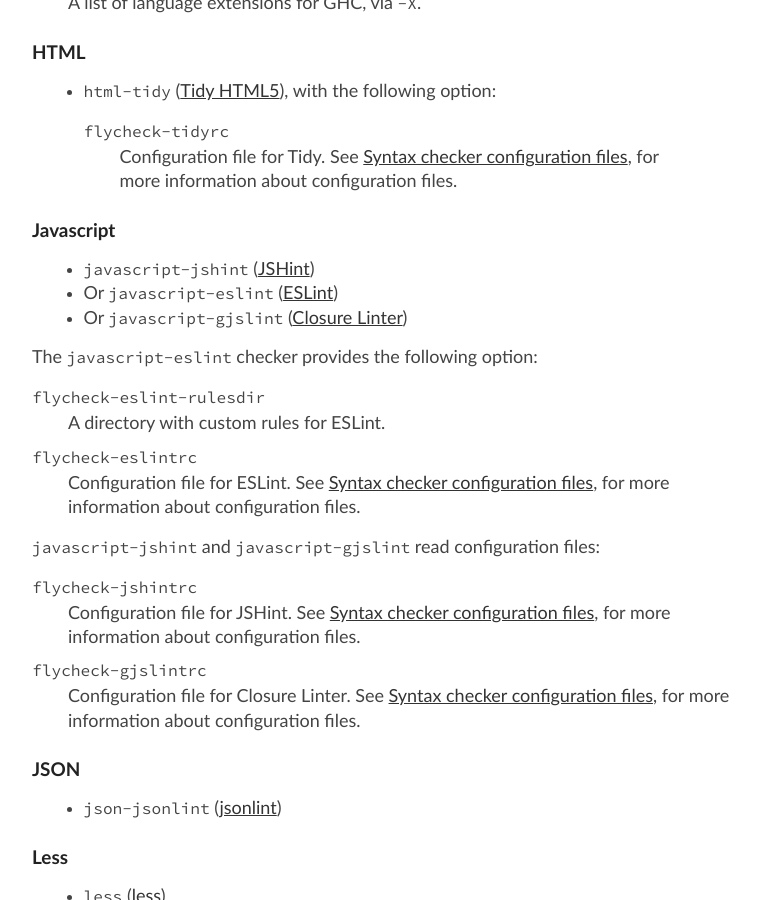
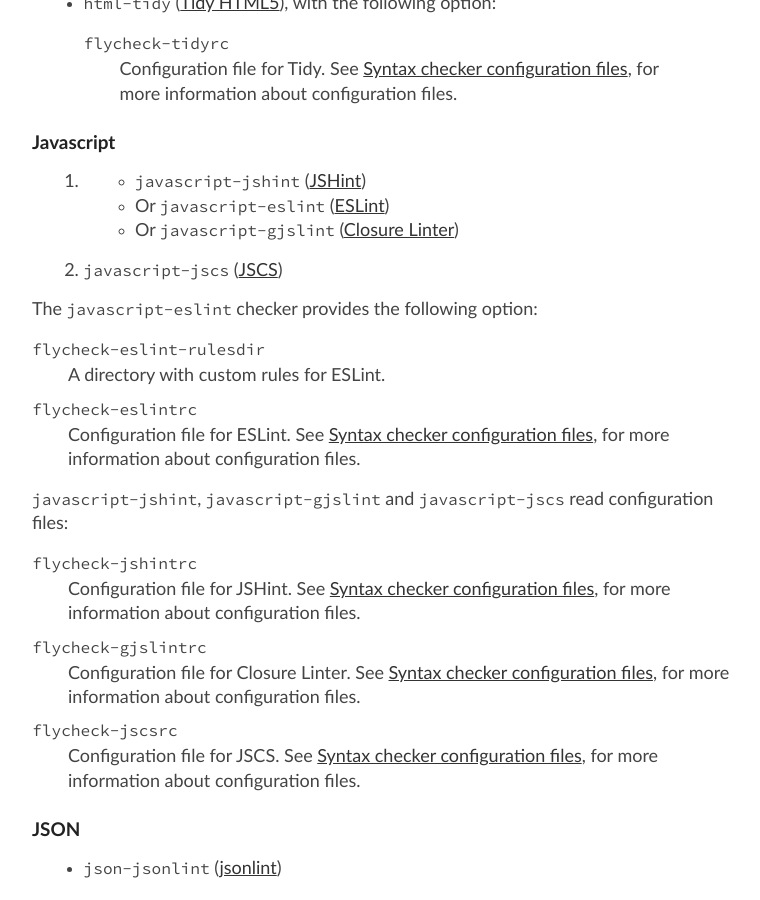
Before and after one commit to cmarqu/flycheck.github.io, a Jekyll site: the page manual/latest/Supported-languages.html, which Jekyll copies as it is, in a window 1280 px wide and 900 px high, scrolled down 5625 px. Shown: the whole window, without its empty margins (258-1018 px from the left). Built offline with Jekyll 4.4.1, drawn with Linux system fonts in a browser that asks for light colours; some of the changed text lies outside the part shown.

Commit message:
Update manual from flycheck/flycheck@2c208b0

```diff
--- a/manual/latest/Function-and-Variable-Index.html
+++ b/manual/latest/Function-and-Variable-Index.html
@@ -157,6 +157,7 @@
 <tr><td></td><td valign="top"><a href="Checking-buffers.html#index-flycheck_002didle_002dchange_002ddelay"><code>flycheck-idle-change-delay</code></a>:</td><td>&nbsp;</td><td valign="top"><a href="Checking-buffers.html#Checking-buffers">Checking buffers</a></td></tr>
 <tr><td></td><td valign="top"><a href="Reporting-results.html#index-flycheck_002dindication_002dmode"><code>flycheck-indication-mode</code></a>:</td><td>&nbsp;</td><td valign="top"><a href="Reporting-results.html#Reporting-results">Reporting results</a></td></tr>
 <tr><td></td><td valign="top"><a href="Reporting-results.html#index-flycheck_002dinfo"><code>flycheck-info</code></a>:</td><td>&nbsp;</td><td valign="top"><a href="Reporting-results.html#Reporting-results">Reporting results</a></td></tr>
+<tr><td></td><td valign="top"><a href="Supported-languages.html#index-flycheck_002djscsrc"><code>flycheck-jscsrc</code></a>:</td><td>&nbsp;</td><td valign="top"><a href="Supported-languages.html#Supported-languages">Supported languages</a></td></tr>
 <tr><td></td><td valign="top"><a href="Supported-languages.html#index-flycheck_002djshintrc"><code>flycheck-jshintrc</code></a>:</td><td>&nbsp;</td><td valign="top"><a href="Supported-languages.html#Supported-languages">Supported languages</a></td></tr>
 <tr><td></td><td valign="top"><a href="Usage.html#index-flycheck_002dkeymap_002dprefix"><code>flycheck-keymap-prefix</code></a>:</td><td>&nbsp;</td><td valign="top"><a href="Usage.html#Usage">Usage</a></td></tr>
 <tr><td></td><td valign="top"><a href="Supported-languages.html#index-flycheck_002dlintr_002dcaching"><code>flycheck-lintr-caching</code></a>:</td><td>&nbsp;</td><td valign="top"><a href="Supported-languages.html#Supported-languages">Supported languages</a></td></tr>
--- a/manual/latest/Main-Index.html
+++ b/manual/latest/Main-Index.html
@@ -129,7 +129,6 @@
 <tr><td></td><td valign="top"><a href="Supported-languages.html#index-D-language">D language</a>:</td><td>&nbsp;</td><td valign="top"><a href="Supported-languages.html#Supported-languages">Supported languages</a></td></tr>
 <tr><td colspan="4"> <hr class="texinfo-default-rule"/></td></tr>
 <tr><th><a name="Main-Index_cp_letter-E">E</a></th><td></td><td></td></tr>
-<tr><td></td><td valign="top"><a href="Supported-languages.html#index-Elixir-language">Elixir language</a>:</td><td>&nbsp;</td><td valign="top"><a href="Supported-languages.html#Supported-languages">Supported languages</a></td></tr>
 <tr><td></td><td valign="top"><a href="Supported-languages.html#index-Emacs-Lisp-language">Emacs Lisp language</a>:</td><td>&nbsp;</td><td valign="top"><a href="Supported-languages.html#Supported-languages">Supported languages</a></td></tr>
 <tr><td></td><td valign="top"><a href="Supported-languages.html#index-Erlang-language">Erlang language</a>:</td><td>&nbsp;</td><td valign="top"><a href="Supported-languages.html#Supported-languages">Supported languages</a></td></tr>
 <tr><td></td><td valign="top"><a href="Supported-languages.html#index-ERuby-language">ERuby language</a>:</td><td>&nbsp;</td><td valign="top"><a href="Supported-languages.html#Supported-languages">Supported languages</a></td></tr>
@@ -166,7 +165,6 @@
 <tr><td></td><td valign="top"><a href="Supported-languages.html#index-Language_002c-Coq">Language, Coq</a>:</td><td>&nbsp;</td><td valign="top"><a href="Supported-languages.html#Supported-languages">Supported languages</a></td></tr>
 <tr><td></td><td valign="top"><a href="Supported-languages.html#index-Language_002c-CSS">Language, CSS</a>:</td><td>&nbsp;</td><td valign="top"><a href="Supported-languages.html#Supported-languages">Supported languages</a></td></tr>
 <tr><td></td><td valign="top"><a href="Supported-languages.html#index-Language_002c-D">Language, D</a>:</td><td>&nbsp;</td><td valign="top"><a href="Supported-languages.html#Supported-languages">Supported languages</a></td></tr>
-<tr><td></td><td valign="top"><a href="Supported-languages.html#index-Language_002c-Elixir">Language, Elixir</a>:</td><td>&nbsp;</td><td valign="top"><a href="Supported-languages.html#Supported-languages">Supported languages</a></td></tr>
 <tr><td></td><td valign="top"><a href="Supported-languages.html#index-Language_002c-Emacs-Lisp">Language, Emacs Lisp</a>:</td><td>&nbsp;</td><td valign="top"><a href="Supported-languages.html#Supported-languages">Supported languages</a></td></tr>
 <tr><td></td><td valign="top"><a href="Supported-languages.html#index-Language_002c-Erlang">Language, Erlang</a>:</td><td>&nbsp;</td><td valign="top"><a href="Supported-languages.html#Supported-languages">Supported languages</a></td></tr>
 <tr><td></td><td valign="top"><a href="Supported-languages.html#index-Language_002c-ERuby">Language, ERuby</a>:</td><td>&nbsp;</td><td valign="top"><a href="Supported-languages.html#Supported-languages">Supported languages</a></td></tr>
--- a/manual/latest/Supported-languages.html
+++ b/manual/latest/Supported-languages.html
@@ -348,15 +348,6 @@
 results.
 </p></div>
 
-<a name="Elixir"></a>
-<h3 class="unnumberedsec">Elixir</h3>
-<a name="language_002dElixir"></a><a name="index-Language_002c-Elixir"></a>
-<a name="index-Elixir-language"></a>
-
-<ul>
-<li> <code>elixir</code> (<a href="http://elixir-lang.org/">Elixir interpreter</a>)
-</li></ul>
-
 <a name="Emacs-Lisp"></a>
 <h3 class="unnumberedsec">Emacs Lisp</h3>
 <a name="language_002dEmacs-Lisp"></a><a name="index-Language_002c-Emacs-Lisp"></a>
@@ -585,12 +576,15 @@
 <a name="language_002dJavascript"></a><a name="index-Language_002c-Javascript"></a>
 <a name="index-Javascript-language"></a>
 
-<ul>
+<ol>
+<li> <ul>
 <li> <code>javascript-jshint</code> (<a href="http://jshint.com/">JSHint</a>)
 </li><li> Or <code>javascript-eslint</code> (<a href="http://eslint.org/">ESLint</a>)
 </li><li> Or <code>javascript-gjslint</code>
 (<a href="https://developers.google.com/closure/utilities">Closure Linter</a>)
 </li></ul>
+</li><li> <code>javascript-jscs</code> (<a href="http://jscs.info/">JSCS</a>)
+</li></ol>
 
 <p>The <code>javascript-eslint</code> checker provides the following option:
 </p>
@@ -605,8 +599,8 @@
 </p></dd>
 </dl>
 
-<p><code>javascript-jshint</code> and <code>javascript-gjslint</code> read
-configuration files:
+<p><code>javascript-jshint</code>, <code>javascript-gjslint</code> and <code>javascript-jscs</code>
+read configuration files:
 </p>
 <dl compact="compact">
 <dt><code>flycheck-jshintrc</code></dt>
@@ -616,6 +610,10 @@
 <dt><code>flycheck-gjslintrc</code></dt>
 <dd><a name="index-flycheck_002dgjslintrc"></a>
 <p>Configuration file for Closure Linter.  See <a href="Configuring-checkers.html#Syntax-checker-configuration-files">Syntax checker configuration files</a>, for more information about configuration files.
+</p></dd>
+<dt><code>flycheck-jscsrc</code></dt>
+<dd><a name="index-flycheck_002djscsrc"></a>
+<p>Configuration file for JSCS.  See <a href="Configuring-checkers.html#Syntax-checker-configuration-files">Syntax checker configuration files</a>, for more information about configuration files.
 </p></dd>
 </dl>
 
```
Also changed, not shown: manual/latest/language_002dElixir.html (deleted, +0 -60 lines).
